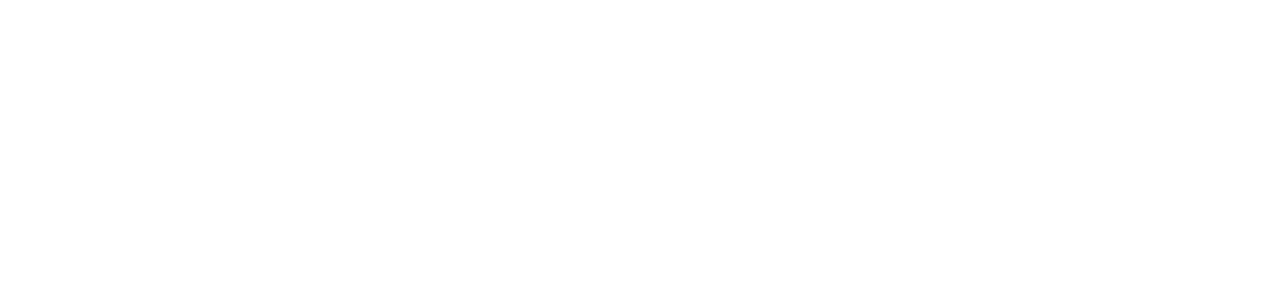
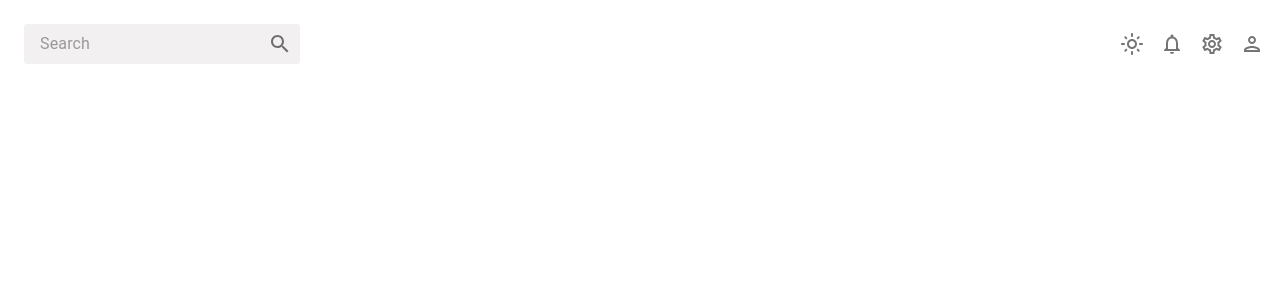
Before and after one commit to RaniaCherif/dashboard, a React (Create React App) app: page / in a window 1280 px wide. Shown: the top 300 px of the page. Built offline with nearby package versions, Linux system fonts and the light colour scheme.

Commit message:
fixed: tokens in theme.js

```diff
--- a/src/App.js
+++ b/src/App.js
@@ -1,5 +1,6 @@
+import TopBar from "./pages/navbar/TopBar";
 function App() {
-  return <div className="app"></div>;
+  return <TopBar/>
 }
 
 export default App;
--- a/src/theme.js
+++ b/src/theme.js
@@ -1,13 +1,10 @@
-import {
-  createContext,
-  useState,
-  useMemo,
-} from "@mui/material/styles/createTransitions";
-import { createTheme } from "@mui/material/Styles";
+import { createContext, useState, useMemo } from "react";
+import { createTheme } from "@mui/material/styles";
+
 
 //colors design badges
 
-export default BadgesColors = (mode) => ({
+export const tokens = (mode) => ({
   ...(mode === "dark"
     ? {
         grey: {
```
